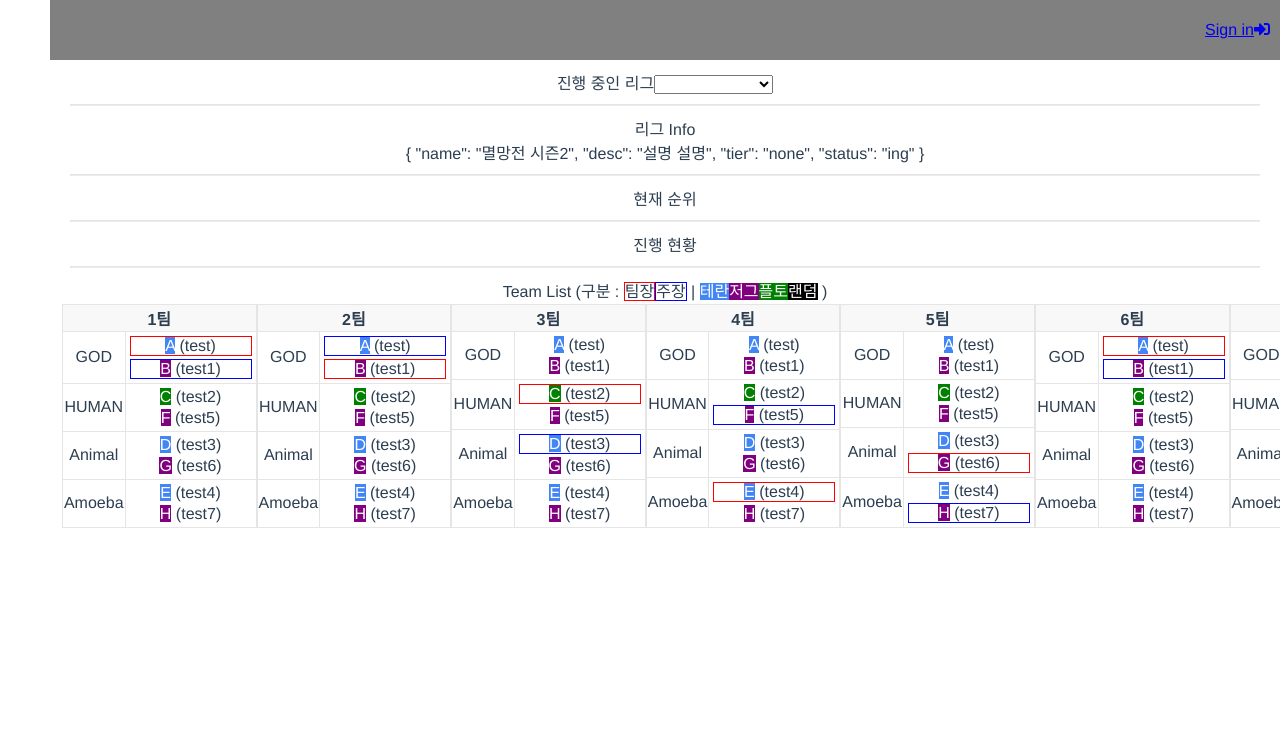
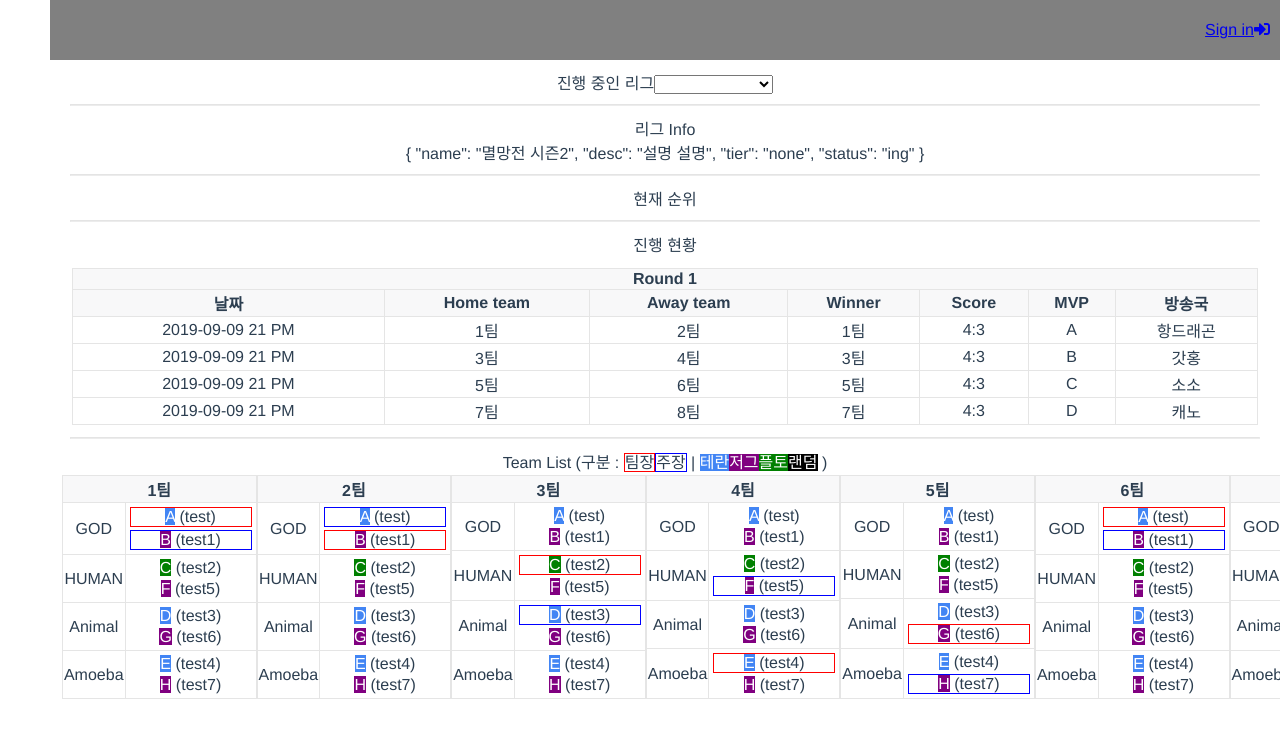
Before and after one commit to DaniyolKim/LCORD, a Vue app in the folder client/: page /league/ing in a window 1280 px wide. Shown: the top 738 px of the page. Built offline with nearby package versions, Linux system fonts and the light colour scheme; what vue-sidebar-menu would draw is missing.

Commit message:
client - 예제 페이지 생성 server -

```diff
--- a/client/src/components/league/LeagueIng.vue
+++ b/client/src/components/league/LeagueIng.vue
@@ -23,6 +23,29 @@
     <hr style="border-color: rgba(0, 0, 0, 0.1); margin: 10px;">
     <div>
       <div>진행 현황</div>
+      <div v-for="round in roundList">
+        <table>
+          <thead>
+          <tr>
+            <th colspan="7">{{round.name}}</th>
+          </tr>
+          <tr>
+            <th>날짜</th><th>Home team</th><th>Away team</th><th>Winner</th><th>Score</th><th>MVP</th><th>방송국</th>
+          </tr>
+          </thead>
+          <tbody>
+          <tr v-for="match in round.matchList">
+            <td>{{match.matchTime}}</td>
+            <td>{{match.home}}</td>
+            <td>{{match.away}}</td>
+            <td>{{match.winner}}</td>
+            <td>{{match.score}}</td>
+            <td>{{match.mvp}}</td>
+            <td>{{match.link}}</td>
+          </tr>
+          </tbody>
+        </table>
+      </div>
     </div>
 
     <hr style="border-color: rgba(0, 0, 0, 0.1); margin: 10px;">
@@ -73,11 +96,11 @@
         leagueName: '',
         leagueInfo: { name: '멸망전 시즌2', desc: '설명 설명', tier: 'none', status: 'ing'},
         roundList: [
-          {name: 'Round 1', match: [
-              { matchTime: '2019-09-09 21 PM', home: '1팀', away: '2팀', link: '항드래곤', winner: '1팀', mvp: 'A', },
-              { matchTime: '2019-09-09 21 PM', home: '3팀', away: '4팀', link: '갓홍', winner: '3팀', mvp: 'B', },
-              { matchTime: '2019-09-09 21 PM', home: '5팀', away: '6팀', link: '소소', winner: '5팀', mvp: 'C', },
-              { matchTime: '2019-09-09 21 PM', home: '7팀', away: '8팀', link: '캐노', winner: '7팀', mvp: 'D', },
+          {name: 'Round 1', matchList: [
+              { matchTime: '2019-09-09 21 PM', home: '1팀', away: '2팀', link: '항드래곤', winner: '1팀', mvp: 'A', score: '4:3'},
+              { matchTime: '2019-09-09 21 PM', home: '3팀', away: '4팀', link: '갓홍', winner: '3팀', mvp: 'B', score: '4:3' },
+              { matchTime: '2019-09-09 21 PM', home: '5팀', away: '6팀', link: '소소', winner: '5팀', mvp: 'C', score: '4:3' },
+              { matchTime: '2019-09-09 21 PM', home: '7팀', away: '8팀', link: '캐노', winner: '7팀', mvp: 'D', score: '4:3' },
             ]},
           ],
         teamList: [
```
Also changed, not shown: client/src/components/CreateLeagueEvent.vue (deleted, +0 -13 lines).
